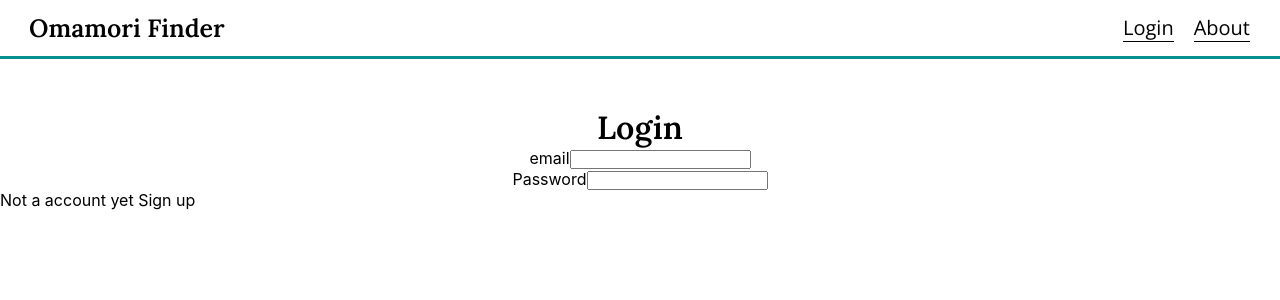
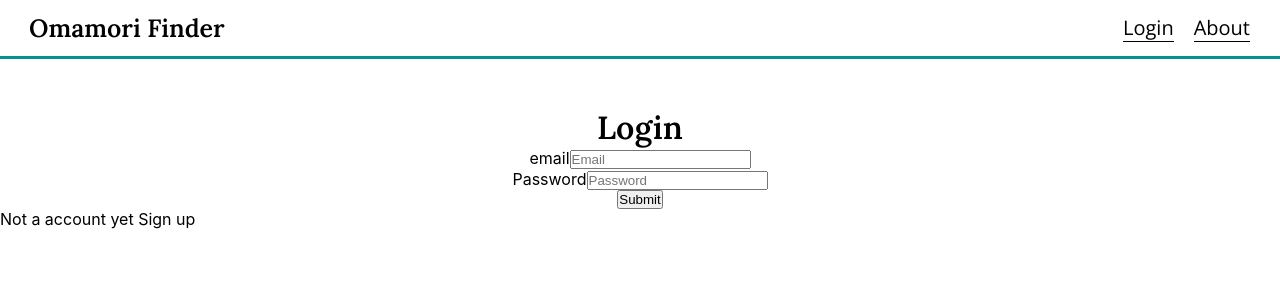
Before and after one commit to Anissa3005/omamori-frontend, a React (Create React App) app: page /login in a window 1280 px wide. Shown: the top 300 px of the page. Built offline with nearby package versions, Linux system fonts and the light colour scheme; no server answers.

Commit message:
feat: basic login working

```diff
--- a/src/components/Login.tsx
+++ b/src/components/Login.tsx
@@ -1,16 +1,39 @@
 import { useState } from "react";
 import Navbar from "./Navbar"
 import { Navigate } from "react-router-dom";
+import { signInWithEmailAndPassword } from "firebase/auth";
+import {auth} from "../firebase-config"
+
 
 function Login() {
     const [signUp, setSignUp] = useState<boolean>(false);
+    const [password, setPassword] = useState<string>('');
+    const [email, setEmail] = useState<string>('');
 
     if (signUp) {
         return <Navigate to={"/signup"} />
     }
 
-    const login =async () => {
+    const handleEmail = (e: React.ChangeEvent<HTMLInputElement>): void => {
+        e.preventDefault();
+        let input = e.target.value;
+        setEmail(input);
+    };
 
+    const handlePassword = (e: React.ChangeEvent<HTMLInputElement>): void => {
+        e.preventDefault();
+        let input = e.target.value;
+        setPassword(input);
+    }
+
+    const handleLogin =async (e: React.MouseEvent): Promise<void> => {
+        e.preventDefault();
+        try {
+            const login = await signInWithEmailAndPassword(auth, email, password)
+            alert("login was succesful")
+        } catch (error: any) {
+            console.log("firebase error message", error.message)
+        }
     }
 
     return (
@@ -20,12 +43,13 @@ function Login() {
             <h1>Login</h1>
             <div>
                 <label>email</label>
-                <input type="email" />
+                <input type="email" onChange={handleEmail} placeholder="Email"/>
             </div>
             <div>
                 <label>Password</label>
-                <input type="password" />
+                <input type="password" onChange={handlePassword} placeholder="Password"/>
             </div>
+            <input type="submit" onClick={handleLogin}/>
         </form>
         <p>Not a account yet <span onClick={() => setSignUp(!signUp)}>Sign up</span></p>
         </>
--- a/src/components/SignUp.tsx
+++ b/src/components/SignUp.tsx
@@ -34,7 +34,7 @@ function SignUp() {
     });
 
     // GET USERS TO CHCECK IF USERNAME ALREADY EXIST
-    const {data, isError, refetch} = UseGetUser(username);
+    const {data, isSuccess, refetch} = UseGetUser(username);
 
     if (signUpComplete) {
         return <Navigate to={"/login"} />
@@ -73,8 +73,8 @@ function SignUp() {
             return;
         };
         //  CHECK IF USERNAME ALREADY TAKEN BEFORE SIGNING UP
-        const test = await refetch();
-        if (!isError) {
+        const test = refetch();
+        if (isSuccess) {
             console.log("it returns here")
             setUsernameError(true)
             return;
@@ -117,7 +117,7 @@ function SignUp() {
         <>
             <Navbar />
             <div className="form-container">
-                <h1>Sign up page</h1>
+                <h1>Sign Up</h1>
                 <form>
                     <div className="inputfield">
                         {/* <label>username</label> */}
--- a/src/hooks/post.ts
+++ b/src/hooks/post.ts
@@ -24,7 +24,6 @@ export const UseGetUser = (username: string) => {
         queryKey: ['getuser', username],
         enabled: false,
         queryFn: async() => {
-            console.log(url)
             const {data} = await axios.get(`http://127.0.0.1:8000/user/${username}/`)
             return data
         }
```
